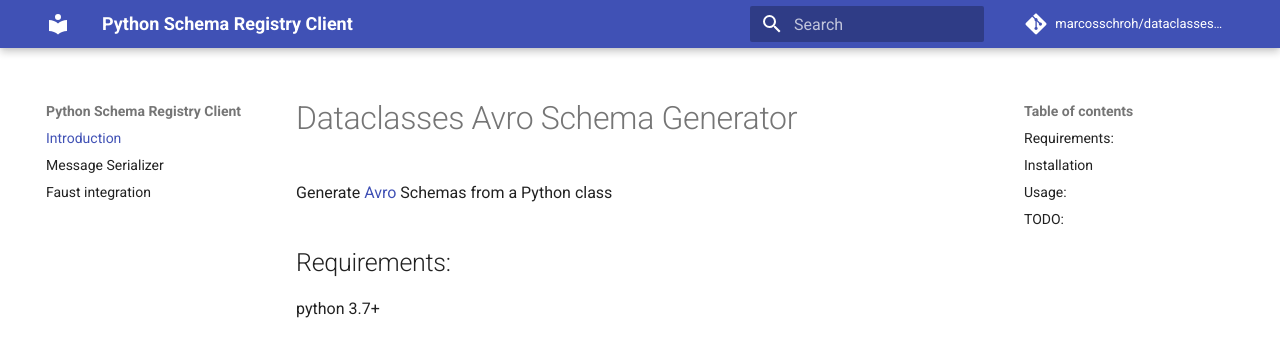
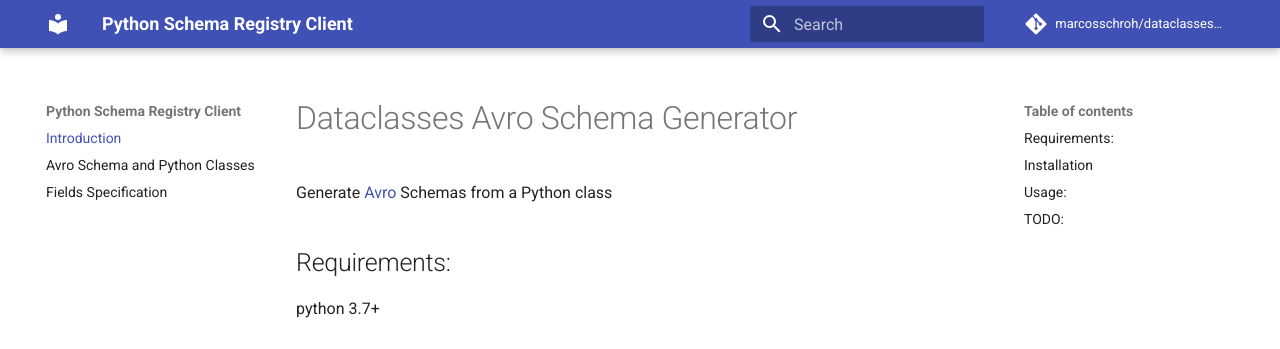
Before and after one commit to marcosschroh/dataclasses-avroschema, an MkDocs documentation site: the page built from docs/index.md, in a window 1280 px wide. Shown: the top 349 px of the page. Built offline with MkDocs 1.6.1 and Material for MkDocs 9.7.7, drawn with Linux system fonts in a browser that asks for light colours; comment, search, counter and statistics services are not loaded.

Commit message:
fix: mkdocs links updated

```diff
--- a/mkdocs.yml
+++ b/mkdocs.yml
@@ -9,8 +9,8 @@
 
 nav:
     - Introduction: 'index.md'
-    - Message Serializer: 'avro_schema.md'
-    - Faust integration: 'fields_specification.md'
+    - Avro Schema and Python Classes: 'avro_schema.md'
+    - Fields Specification: 'fields_specification.md'
 
 markdown_extensions:
   - markdown.extensions.codehilite:
```
Also changed, not shown: 1 other file.
